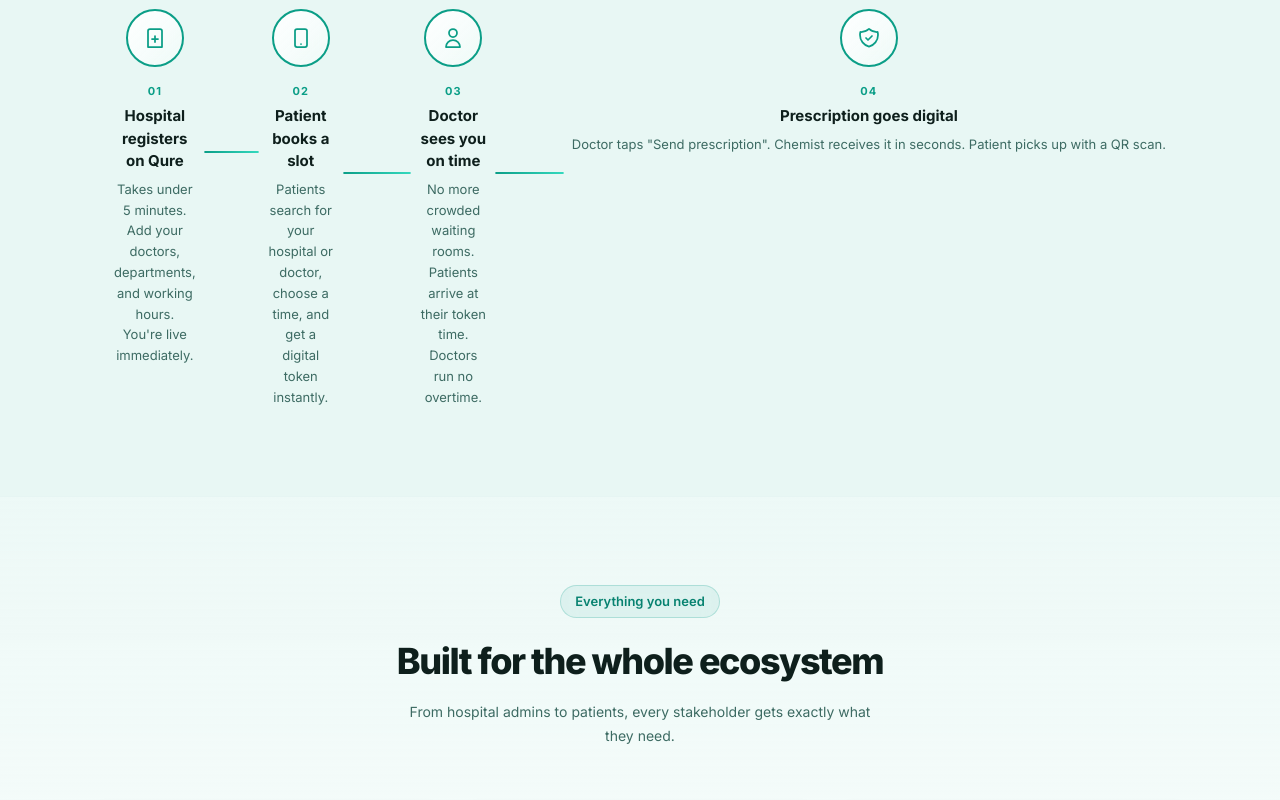
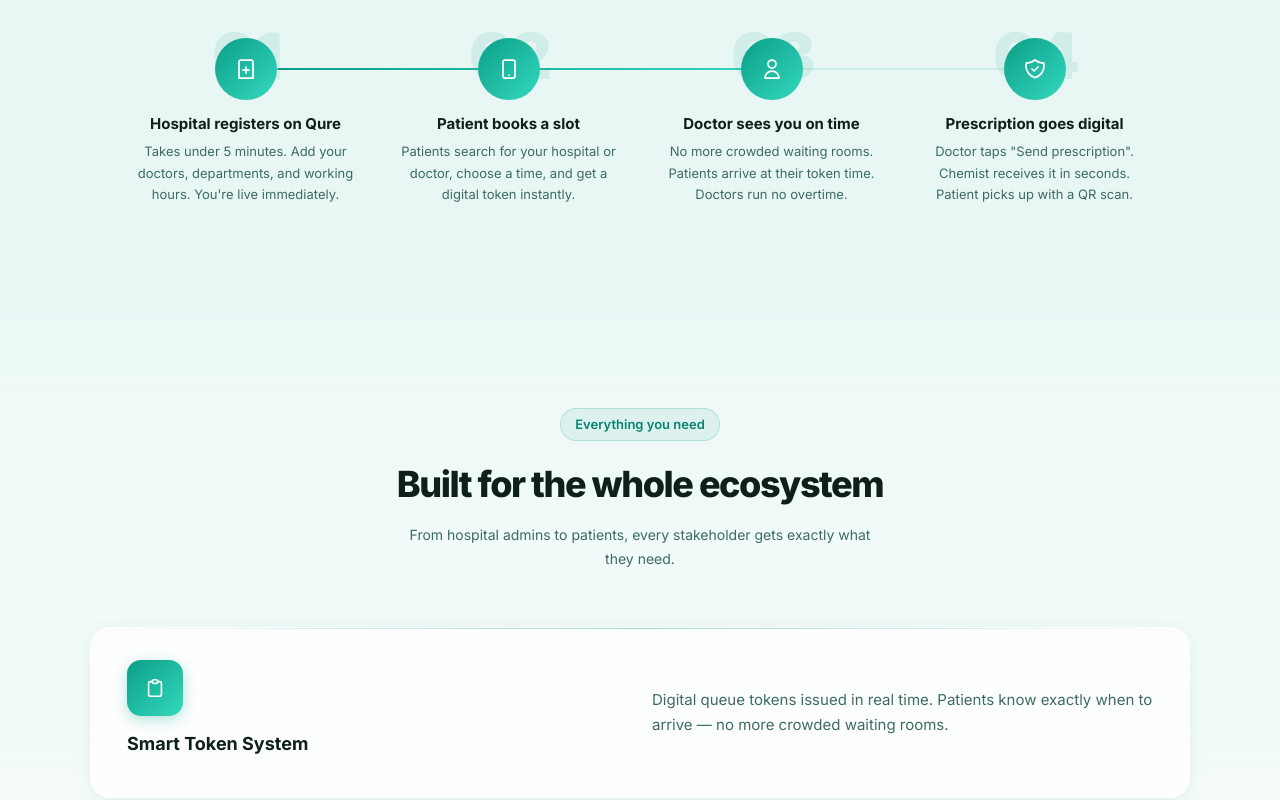
Before and after one commit to taneeshkaa/Qure, a React app in the folder frontend/: page / in a window 1280 px wide. Shown: the part 1180-1980 px from the top of the page. Built offline with nearby package versions, Linux system fonts and the light colour scheme; the HTML template or start-up script is replaced by a standard one.

Commit message:
fixed layout of landing page

```diff
--- a/frontend/src/pages/LandingPage.jsx
+++ b/frontend/src/pages/LandingPage.jsx
@@ -611,17 +611,75 @@ function SectionHeader({ badge, title, subtitle }) {
     );
 }
 
-/* ── Feature card with glass hover ──────────────────────── */
-function FeatureCard({ f, i }) {
+/* ── Feature card — glassmorphic bento ───────────────────── */
+function FeatureCard({ f, i, featured = false }) {
+    const ref = useRef(null);
+    const inView = useInView(ref, { once: true, margin: '-50px' });
     const [hovered, setHovered] = useState(false);
+
     return (
-        <motion.div {...fade(i * 0.08)}
-            onHoverStart={() => setHovered(true)} onHoverEnd={() => setHovered(false)}
-            whileHover={{ y: -5 }}
-            style={{ background: hovered ? 'rgba(255,255,255,0.95)' : 'rgba(255,255,255,0.75)', border: `1.5px solid ${hovered ? 'rgba(11,158,135,0.35)' : 'rgba(11,158,135,0.14)'}`, borderRadius: '18px', padding: '26px', backdropFilter: 'blur(16px)', boxShadow: hovered ? '0 12px 40px rgba(11,158,135,0.14), 0 0 0 1px rgba(11,158,135,0.1)' : '0 2px 12px rgba(11,120,100,0.06)', transition: 'background 0.2s, border-color 0.2s, box-shadow 0.2s', cursor: 'default' }}>
-            <div style={{ width: '46px', height: '46px', borderRadius: '12px', background: hovered ? 'linear-gradient(135deg,rgba(11,158,135,0.15),rgba(52,217,190,0.12))' : 'rgba(11,158,135,0.08)', border: '1px solid rgba(11,158,135,0.2)', display: 'flex', alignItems: 'center', justifyContent: 'center', color: 'var(--accent)', marginBottom: '14px', transition: 'background 0.2s' }}>{f.icon}</div>
-            <h3 style={{ fontSize: '1rem', fontWeight: 700, color: 'var(--text-primary)', marginBottom: '7px' }}>{f.title}</h3>
-            <p style={{ fontSize: '0.875rem', color: 'var(--text-secondary)', lineHeight: 1.65 }}>{f.desc}</p>
+        <motion.div
+            ref={ref}
+            onHoverStart={() => setHovered(true)}
+            onHoverEnd={() => setHovered(false)}
+            initial={reduced ? {} : { opacity: 0, y: 32 }}
+            animate={inView ? { opacity: 1, y: 0 } : {}}
+            transition={{ duration: 0.55, delay: i * 0.1, ease: [0.22, 1, 0.36, 1] }}
+            whileHover={{ y: -6 }}
+            style={{
+                position: 'relative',
+                background: hovered ? 'rgba(255,255,255,0.94)' : 'rgba(255,255,255,0.78)',
+                backdropFilter: 'blur(20px)',
+                WebkitBackdropFilter: 'blur(20px)',
+                border: `1.5px solid ${hovered ? 'rgba(11,158,135,0.38)' : 'rgba(255,255,255,0.72)'}`,
+                borderRadius: '20px',
+                padding: featured ? '32px 36px' : '28px 26px',
+                boxShadow: hovered
+                    ? '0 16px 48px rgba(11,158,135,0.16), 0 4px 16px rgba(11,120,100,0.08)'
+                    : '0 4px 20px rgba(11,120,100,0.07), 0 1px 4px rgba(11,120,100,0.04)',
+                transition: 'background 0.3s, border-color 0.3s, box-shadow 0.3s',
+                cursor: 'default',
+                overflow: 'hidden',
+                display: featured ? 'grid' : 'block',
+                gridTemplateColumns: featured ? '1fr 1fr' : undefined,
+                gap: featured ? '24px' : undefined,
+                alignItems: featured ? 'center' : undefined,
+            }}
+        >
+            {/* Teal top-edge glow line */}
+            <div style={{
+                position: 'absolute', top: 0, left: '20px', right: '20px',
+                height: '1.5px',
+                background: hovered
+                    ? 'linear-gradient(90deg, transparent, #0b9e87, #34d9be, transparent)'
+                    : 'linear-gradient(90deg, transparent, rgba(11,158,135,0.4), transparent)',
+                borderRadius: '2px',
+                transition: 'background 0.3s',
+            }} />
+
+            {/* Icon + title/desc wrapper for featured layout */}
+            <div>
+                {/* Icon container */}
+                <motion.div
+                    animate={hovered ? { rotate: 10, scale: 1.1 } : { rotate: 0, scale: 1 }}
+                    transition={{ duration: 0.3, ease: [0.22, 1, 0.36, 1] }}
+                    style={{
+                        width: featured ? '56px' : '48px',
+                        height: featured ? '56px' : '48px',
+                        borderRadius: '14px',
+                        background: 'linear-gradient(135deg, #0b9e87 0%, #34d9be 100%)',
+                        display: 'inline-flex', alignItems: 'center', justifyContent: 'center',
+                        color: '#ffffff',
+                        boxShadow: '0 4px 14px rgba(11,158,135,0.3)',
+                        marginBottom: '16px',
+                    }}
+                >
+                    {f.icon}
+                </motion.div>
+                <h3 style={{ fontSize: featured ? '1.125rem' : '1rem', fontWeight: 700, color: 'var(--text-primary)', marginBottom: '10px', lineHeight: 1.3 }}>{f.title}</h3>
+                {!featured && <p style={{ fontSize: '0.875rem', color: 'var(--text-secondary)', lineHeight: 1.65 }}>{f.desc}</p>}
+            </div>
+            {featured && <p style={{ fontSize: '0.9375rem', color: 'var(--text-secondary)', lineHeight: 1.72 }}>{f.desc}</p>}
         </motion.div>
     );
 }
@@ -700,33 +758,127 @@ function TestimonialCarousel() {
     );
 }
 
-/* ── How it works step ───────────────────────────────────── */
-function HowStep({ step, i, total }) {
+/* ── How it works — full rewrite ────────────────────────── */
+function HowStep({ step, i }) {
     const ref = useRef(null);
     const inView = useInView(ref, { once: true, margin: '-60px' });
+    const [hovered, setHovered] = useState(false);
     return (
-        <div ref={ref} style={{ display: 'flex', alignItems: 'center', flex: i < total - 1 ? 1 : 'none' }}>
-            <motion.div style={{ textAlign: 'center', flex: 1 }} initial={reduced ? {} : { opacity: 0, y: 28 }} animate={inView ? { opacity: 1, y: 0 } : {}} transition={{ duration: 0.5, delay: i * 0.12, ease: [0.22, 1, 0.36, 1] }}>
-                <motion.div
-                    animate={inView ? { boxShadow: ['0 0 0 0 rgba(11,158,135,0.3)', '0 0 0 10px rgba(11,158,135,0)', '0 0 0 0 rgba(11,158,135,0)'] } : {}}
-                    transition={{ delay: i * 0.12 + 0.4, duration: 1.2, ease: 'easeOut' }}
-                    style={{ width: '58px', height: '58px', borderRadius: '50%', background: 'linear-gradient(135deg,rgba(255,255,255,0.95),rgba(240,250,248,0.9))', border: '2px solid var(--accent)', display: 'flex', alignItems: 'center', justifyContent: 'center', margin: '0 auto 16px', color: 'var(--accent)', backdropFilter: 'blur(8px)', boxShadow: '0 0 0 6px rgba(11,158,135,0.08)' }}>
-                    {step.icon}
-                </motion.div>
-                <p style={{ fontSize: '0.6875rem', fontWeight: 700, color: 'var(--accent)', letterSpacing: '0.1em', marginBottom: '6px' }}>{step.num}</p>
-                <h3 style={{ fontSize: '0.9375rem', fontWeight: 700, color: 'var(--text-primary)', marginBottom: '6px' }}>{step.title}</h3>
-                <p style={{ fontSize: '0.8125rem', color: 'var(--text-secondary)', lineHeight: 1.6 }}>{step.desc}</p>
+        <motion.div
+            ref={ref}
+            onHoverStart={() => setHovered(true)}
+            onHoverEnd={() => setHovered(false)}
+            initial={reduced ? {} : { opacity: 0, y: 36 }}
+            animate={inView ? { opacity: 1, y: 0 } : {}}
+            transition={{ duration: 0.55, delay: i * 0.1, ease: [0.22, 1, 0.36, 1] }}
+            style={{
+                display: 'flex', flexDirection: 'column', alignItems: 'center',
+                textAlign: 'center', padding: '28px 20px 24px',
+                background: hovered ? 'rgba(255,255,255,0.78)' : 'transparent',
+                backdropFilter: hovered ? 'blur(16px)' : 'none',
+                WebkitBackdropFilter: hovered ? 'blur(16px)' : 'none',
+                border: hovered ? '1.5px solid rgba(11,158,135,0.18)' : '1.5px solid transparent',
+                borderRadius: '20px',
+                boxShadow: hovered ? '0 8px 32px rgba(11,158,135,0.1)' : 'none',
+                transform: hovered ? 'translateY(-4px)' : 'translateY(0)',
+                transition: 'background 0.25s, border-color 0.25s, box-shadow 0.25s, transform 0.25s',
+                position: 'relative',
+                cursor: 'default',
+            }}
+        >
+            {/* Watermark step number */}
+            <span style={{
+                position: 'absolute', top: '14px', left: '50%', transform: 'translateX(-50%)',
+                fontSize: '4rem', fontWeight: 900, letterSpacing: '-0.06em',
+                color: 'rgba(11,158,135,0.10)',
+                lineHeight: 1, pointerEvents: 'none', userSelect: 'none', zIndex: 0,
+            }}>{step.num}</span>
+
+            {/* Icon circle — solid teal gradient with pulse on enter */}
+            <motion.div
+                animate={inView ? {
+                    scale: [1, 1.15, 1],
+                    boxShadow: [
+                        '0 0 0 0 rgba(11,158,135,0.4)',
+                        '0 0 0 12px rgba(11,158,135,0)',
+                        '0 0 0 0 rgba(11,158,135,0)',
+                    ],
+                } : {}}
+                transition={{ delay: i * 0.1 + 0.35, duration: 0.7, ease: 'easeOut' }}
+                style={{
+                    width: '62px', height: '62px', borderRadius: '50%',
+                    background: 'linear-gradient(135deg, #0b9e87 0%, #34d9be 100%)',
+                    display: 'flex', alignItems: 'center', justifyContent: 'center',
+                    color: '#ffffff',
+                    boxShadow: '0 6px 20px rgba(11,158,135,0.35)',
+                    marginBottom: '14px', zIndex: 1, flexShrink: 0,
+                }}
+            >
+                {step.icon}
             </motion.div>
-            {i < total - 1 && (
-                <div style={{ flex: 1, height: '2px', background: 'rgba(11,158,135,0.12)', margin: '0 8px', position: 'relative', overflow: 'hidden', marginBottom: '70px', borderRadius: '2px' }}>
-                    <motion.div
-                        initial={{ scaleX: 0 }} animate={inView ? { scaleX: 1 } : {}}
-                        transition={{ delay: i * 0.12 + 0.3, duration: 0.6, ease: 'easeInOut' }}
-                        style={{ position: 'absolute', inset: 0, background: 'linear-gradient(90deg,#0b9e87,#34d9be)', transformOrigin: 'left', borderRadius: '2px' }}
+
+            {/* Title */}
+            <h3 style={{ fontSize: '0.9375rem', fontWeight: 700, color: 'var(--text-primary)', marginBottom: '8px', lineHeight: 1.3, zIndex: 1 }}>{step.title}</h3>
+            {/* Description */}
+            <p style={{ fontSize: '0.8125rem', color: 'var(--text-secondary)', lineHeight: 1.65, zIndex: 1 }}>{step.desc}</p>
+        </motion.div>
+    );
+}
+
+function HowItWorksSection() {
+    const sectionRef = useRef(null);
+    const lineRef = useRef(null);
+
+    useEffect(() => {
+        const onScroll = () => {
+            if (!sectionRef.current || !lineRef.current) return;
+            const rect = sectionRef.current.getBoundingClientRect();
+            const windowH = window.innerHeight;
+            // progress 0→1 as section scrolls from entering to leaving
+            const progress = Math.min(1, Math.max(0, (windowH - rect.top) / (windowH + rect.height)));
+            lineRef.current.style.width = `${progress * 100}%`;
+        };
+        window.addEventListener('scroll', onScroll, { passive: true });
+        onScroll();
+        return () => window.removeEventListener('scroll', onScroll);
+    }, []);
+
+    return (
+        <Section>
+            <SectionHeader badge="Simple to start" title="From sign-up to live in 5 minutes" subtitle="No IT team needed. No long onboarding. Qure is ready when you are." />
+            <div ref={sectionRef} style={{ position: 'relative' }}>
+                {/* Continuous connector line behind icons */}
+                <div style={{
+                    position: 'absolute',
+                    top: '59px',   /* aligns to centre of 62px icon */
+                    left: 'calc(12.5% + 31px)',  /* starts at first icon center */
+                    right: 'calc(12.5% + 31px)', /* ends at last icon center */
+                    height: '2px',
+                    background: 'rgba(11,158,135,0.12)',
+                    borderRadius: '2px',
+                    zIndex: 0,
+                    overflow: 'hidden',
+                }}>
+                    <div
+                        ref={lineRef}
+                        style={{
+                            height: '100%',
+                            width: '0%',
+                            background: 'linear-gradient(90deg, #0b9e87, #34d9be)',
+                            borderRadius: '2px',
+                            transition: 'width 0.15s linear',
+                        }}
                     />
                 </div>
-            )}
-        </div>
+
+                {/* 4-column equal grid */}
+                <div style={{ display: 'grid', gridTemplateColumns: 'repeat(4, 1fr)', gap: '0' }}>
+                    {howItWorks.map((step, i) => (
+                        <HowStep key={step.num} step={step} i={i} />
+                    ))}
+                </div>
+            </div>
+        </Section>
     );
 }
 
@@ -748,19 +900,25 @@ export default function LandingPage() {
             </div>
 
             {/* ── HOW IT WORKS ──────────────────────────────────── */}
-            <Section>
-                <SectionHeader badge="Simple to start" title="From sign-up to live in 5 minutes" subtitle="No IT team needed. No long onboarding. Qure is ready when you are." />
-                <div style={{ display: 'flex', alignItems: 'flex-start', position: 'relative' }}>
-                    {howItWorks.map((step, i) => <HowStep key={step.num} step={step} i={i} total={howItWorks.length} />)}
-                </div>
-            </Section>
+            <HowItWorksSection />
 
-            {/* ── FEATURES ──────────────────────────────────────── */}
+            {/* ── FEATURES ──────────────────────────────────── */}
             <div style={{ background: 'linear-gradient(180deg,rgba(240,250,248,0.6),white)', borderTop: '1px solid rgba(11,158,135,0.1)', padding: '88px 24px' }}>
                 <div style={{ maxWidth: '1100px', margin: '0 auto' }}>
                     <SectionHeader badge="Everything you need" title="Built for the whole ecosystem" subtitle="From hospital admins to patients, every stakeholder gets exactly what they need." />
-                    <div style={{ display: 'grid', gridTemplateColumns: 'repeat(3, 1fr)', gap: '20px' }}>
-                        {features.map((f, i) => <FeatureCard key={f.title} f={f} i={i} />)}
+                    {/* Bento layout: first card full-width, 2×2 grid, last card full-width */}
+                    <div style={{ display: 'grid', gap: '20px' }}>
+                        {/* Row 1 — featured hero card */}
+                        <FeatureCard f={features[0]} i={0} featured />
+                        {/* Row 2 — 2×2 grid */}
+                        <div style={{ display: 'grid', gridTemplateColumns: 'repeat(2, 1fr)', gap: '20px' }}>
+                            <FeatureCard f={features[1]} i={1} />
+                            <FeatureCard f={features[2]} i={2} />
+                            <FeatureCard f={features[3]} i={3} />
+                            <FeatureCard f={features[4]} i={4} />
+                        </div>
+                        {/* Row 3 — final full-width */}
+                        <FeatureCard f={features[5]} i={5} featured />
                     </div>
                 </div>
             </div>
```
